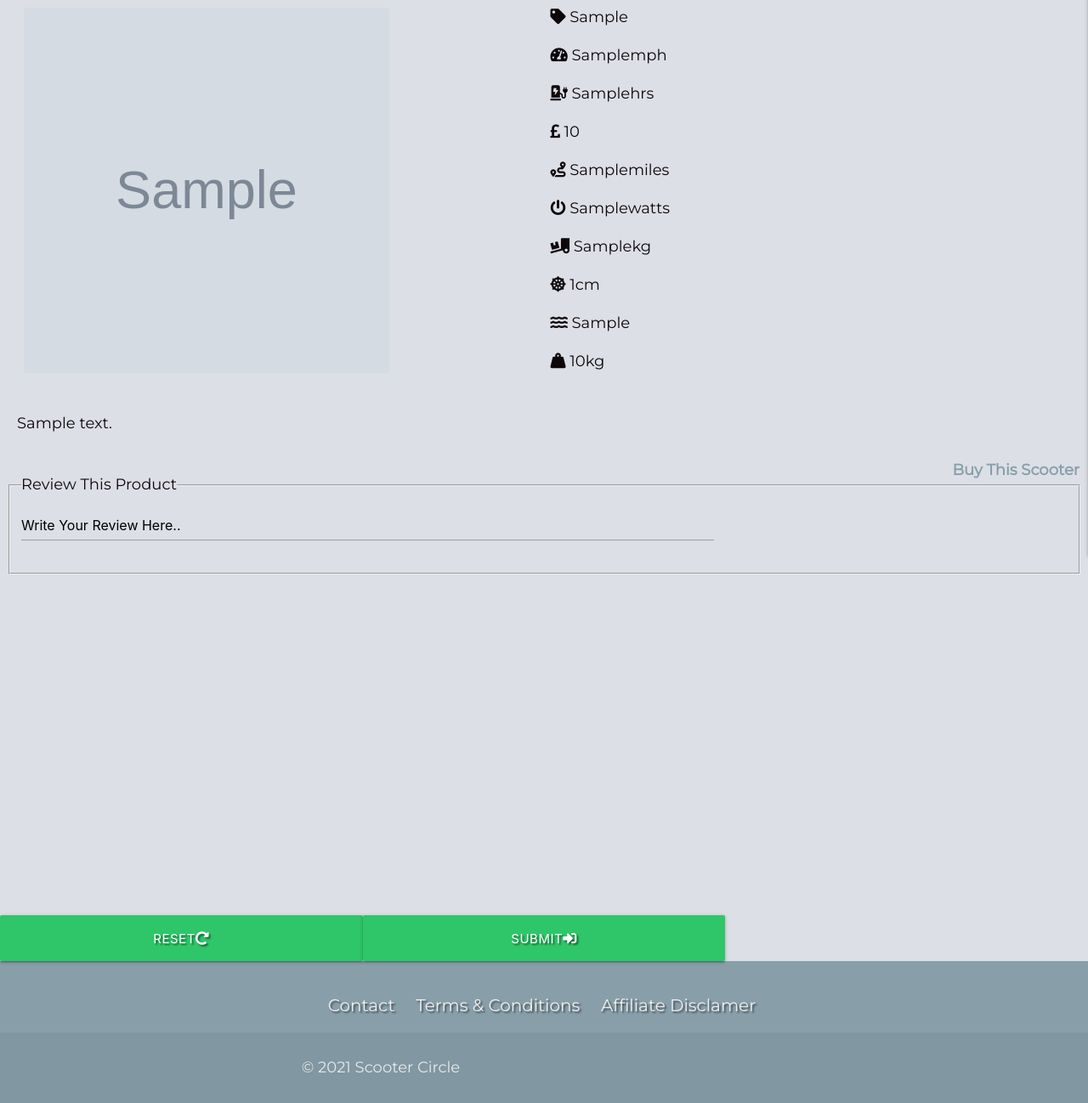
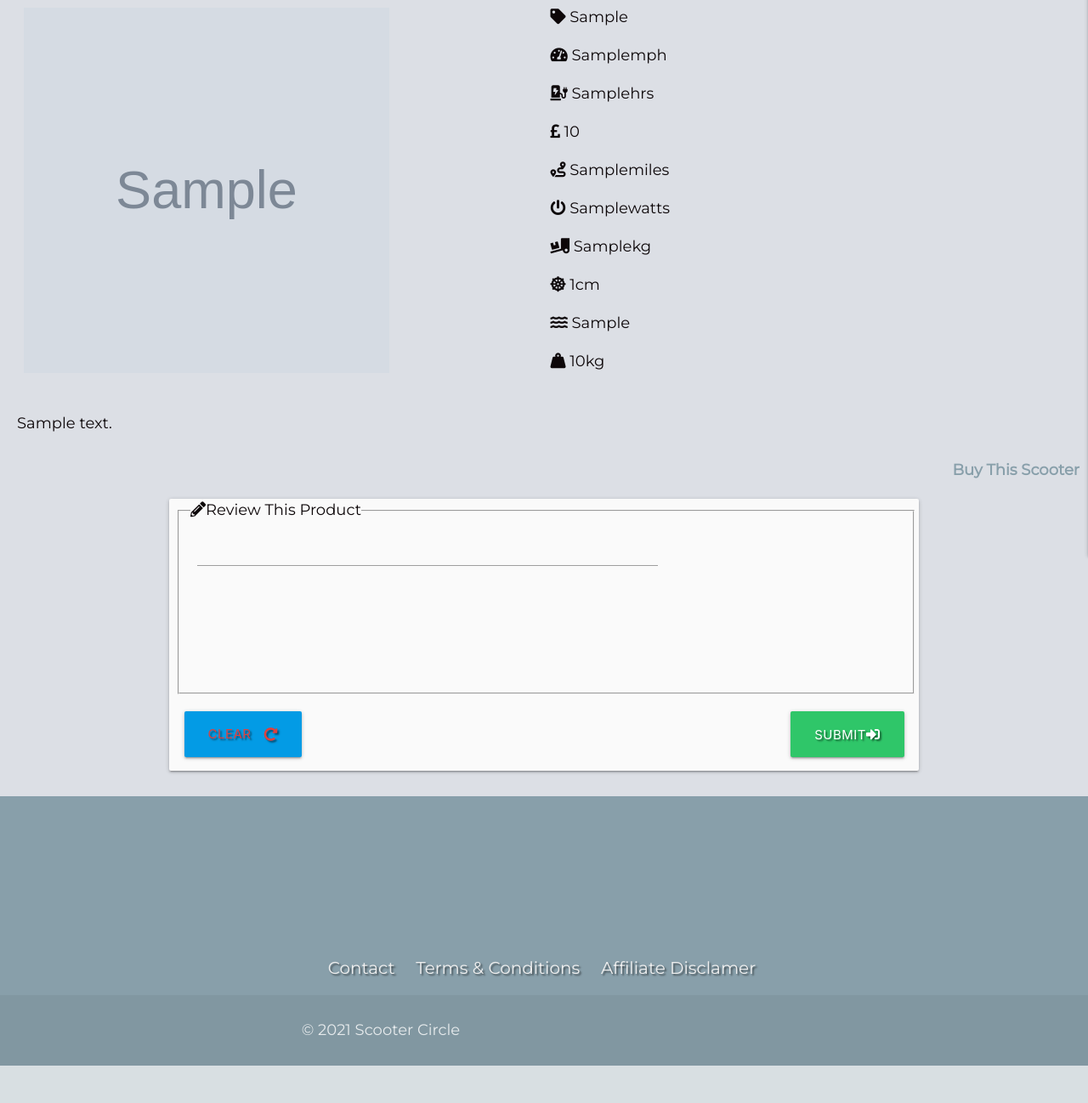
Before and after one commit to marina601/scooter-circle, a Flask app: template templates/view_product.html in a window 1280 px wide. Shown: the part 206-1504 px from the top of the page at 85% size. After the commit the page ends 1460 px from the top, so only its background shows below. Run offline with Flask 2, Linux system fonts and the light colour scheme; the template is opened without the code that fills it: most values are stand-ins (such as "Sample title", 1, 10 or a date in 2020); grey boxes marked "Sample" are stand-in pictures; some libraries are stand-ins or nearby versions.

Commit message:
Added custom styles to add-review form

```diff
--- a/static/css/style.css
+++ b/static/css/style.css
@@ -214,8 +214,39 @@ form {
    margin-bottom: 0rem;
 }
 
+.add_review {
+  padding: 1rem;
+}
 
+.card-panel {
+   width: 70%;
+   margin: 2rem auto;
+   height: 32rem;
+}
 
+fieldset {
+   width: 100%;
+   height: 23rem;
+}
+
+.btn-div {
+   padding: 1rem;
+   margin-top: 1rem;
+   margin-bottom: 1rem;
+}
+
+.btn-reset{
+   float: left;
+   color: #e1403d;
+}
+
+.btn-submit {
+   float: right;
+}
+
+.add-review-form{
+   width: 100% !important;
+}
 /*****************Footer*************************/
 
 footer {
--- a/templates/view_product.html
+++ b/templates/view_product.html
@@ -62,26 +62,32 @@
     </section>
     <!--Add Review-->
     <section class="main-content add_review">
-      <div class="row">
-        <form class="col s12">
+      <div class="row card-panel grey lighten-5">
+        <form class="col m7 s12 add-review-form" method="POST" action="">
           <fieldset>
-            <legend>Review This Product</legend>
-            <div class="row">
+            <legend><i class="fas fa-pencil-alt prefix"></i>Review This Product</legend>
+
               <div class="input-field col s8">
-                <textarea id="textarea1" class="materialize-textarea"></textarea>
-                <label for="textarea1"></label>
-              </div>
+                <textarea id="product_review" name="product_review" minlength="10" maxlength="200" type="text"
+                  class="materialize-textarea validate" required></textarea>
+                <label for="product_review"></label>
+
           </fieldset>
+
+            <!--Submit Button-->
+            <div class="col s6 btn-div card-action">
+              <button class="btn-large light-blue darken-1 text-shadow btn-reset" type="reset">
+                Clear <i class="fas fa-redo-alt right"></i>
+              </button>
+            </div>
+            <div class="col s6 btn-div card-action">
+              <!--Reset Button-->
+              <button type="submit" class="btn-large submit-btn text-shadow btn-submit" type="submit">
+                Submit<i class="fas fa-sign-in-alt"></i>
+              </button>
+            </div>
         </form>
       </div>
-      <div class="row">
-        <button type="reset" class="col s4 btn-large submit-btn text-shadow">
-          Reset<i class="fas fa-redo-alt"></i>
-      </button>
-        <button type="submit" class="col s4 btn-large submit-btn text-shadow">
-            Submit<i class="fas fa-sign-in-alt"></i>
-        </button>
-    </div>
     </section>
 
 
```
